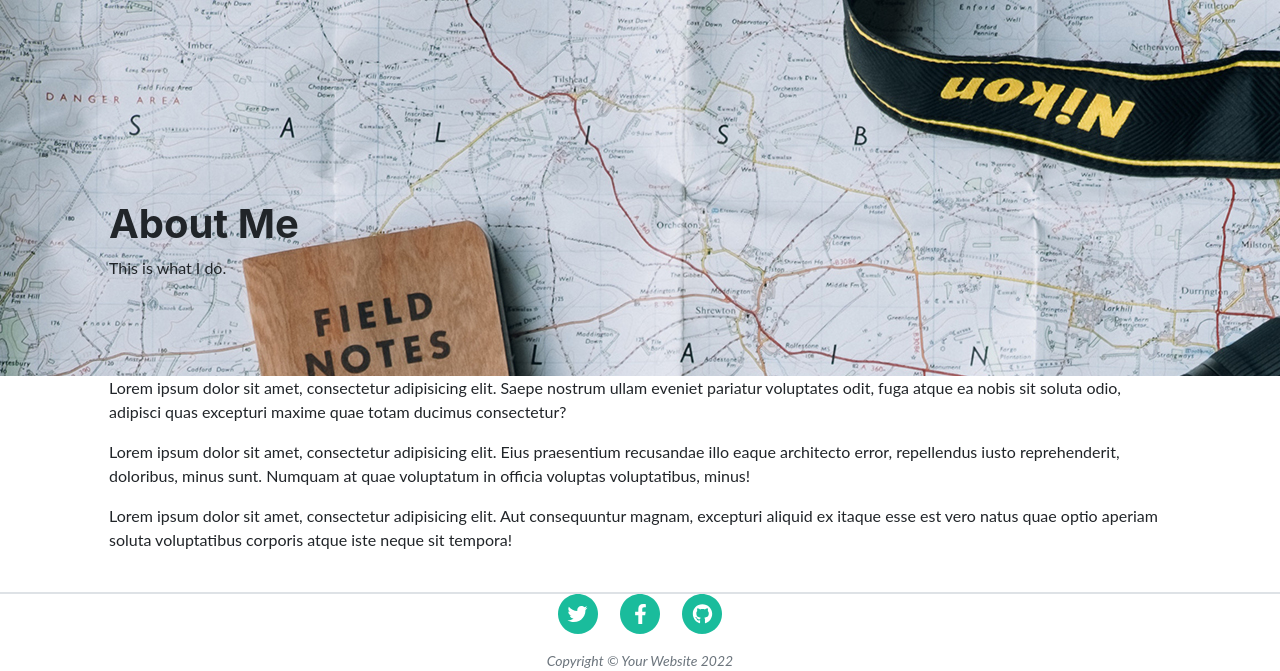
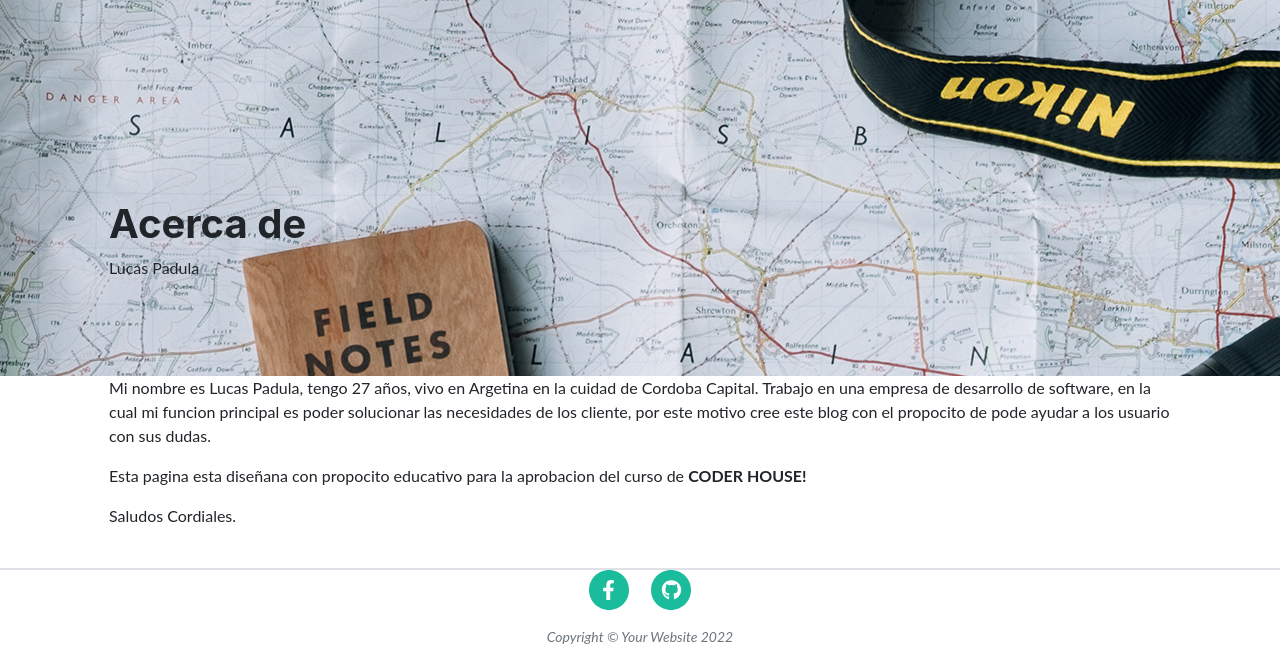
Before and after one commit to Lucaspadula/CoderHouseV1, a Django app: page /AppBlog/About/ in a window 1280 px wide. Shown: the part 144-815 px from the top of the page. After the commit the page ends 788 px from the top, so only its background shows below. Run offline with Django 4.2, Linux system fonts and the light colour scheme; a user stored in the database is signed in; some libraries are stand-ins or nearby versions.

Commit message:
Agregamos el Acerca de

```diff
--- a/templates/about.html
+++ b/templates/about.html
@@ -30,8 +30,8 @@
                 <div class="row gx-4 gx-lg-5 justify-content-center">
                     <div class="col-md-10 col-lg-8 col-xl-7">
                         <div class="page-heading">
-                            <h1>About Me</h1>
-                            <span class="subheading">This is what I do.</span>
+                            <h1>Acerca de</h1>
+                            <span class="subheading">Lucas Padula</span>
                         </div>
                     </div>
                 </div>
@@ -42,9 +42,12 @@
             <div class="container px-4 px-lg-5">
                 <div class="row gx-4 gx-lg-5 justify-content-center">
                     <div class="col-md-10 col-lg-8 col-xl-7">
-                        <p>Lorem ipsum dolor sit amet, consectetur adipisicing elit. Saepe nostrum ullam eveniet pariatur voluptates odit, fuga atque ea nobis sit soluta odio, adipisci quas excepturi maxime quae totam ducimus consectetur?</p>
-                        <p>Lorem ipsum dolor sit amet, consectetur adipisicing elit. Eius praesentium recusandae illo eaque architecto error, repellendus iusto reprehenderit, doloribus, minus sunt. Numquam at quae voluptatum in officia voluptas voluptatibus, minus!</p>
-                        <p>Lorem ipsum dolor sit amet, consectetur adipisicing elit. Aut consequuntur magnam, excepturi aliquid ex itaque esse est vero natus quae optio aperiam soluta voluptatibus corporis atque iste neque sit tempora!</p>
+                        <p>Mi nombre es Lucas Padula, tengo 27 años, vivo en Argetina en la cuidad de Cordoba Capital. Trabajo en una empresa de desarrollo de software, en la cual mi funcion principal es poder solucionar
+                            las necesidades de los cliente, por este motivo cree este blog con el propocito de pode ayudar a los usuario con sus dudas.
+
+                            <p>Esta pagina esta diseñana con propocito educativo para la aprobacion del curso de <strong>CODER HOUSE!</strong>
+                            <p>Saludos Cordiales.
+                        </p>
                     </div>
                 </div>
             </div>
@@ -55,16 +58,9 @@
                 <div class="row gx-4 gx-lg-5 justify-content-center">
                     <div class="col-md-10 col-lg-8 col-xl-7">
                         <ul class="list-inline text-center">
+
                             <li class="list-inline-item">
-                                <a href="#!">
-                                    <span class="fa-stack fa-lg">
-                                        <i class="fas fa-circle fa-stack-2x"></i>
-                                        <i class="fab fa-twitter fa-stack-1x fa-inverse"></i>
-                                    </span>
-                                </a>
-                            </li>
-                            <li class="list-inline-item">
-                                <a href="#!">
+                                <a href="https://www.facebook.com/lukaapc">
                                     <span class="fa-stack fa-lg">
                                         <i class="fas fa-circle fa-stack-2x"></i>
                                         <i class="fab fa-facebook-f fa-stack-1x fa-inverse"></i>
@@ -72,7 +68,7 @@
                                 </a>
                             </li>
                             <li class="list-inline-item">
-                                <a href="#!">
+                                <a href="https://github.com/Lucaspadula">
                                     <span class="fa-stack fa-lg">
                                         <i class="fas fa-circle fa-stack-2x"></i>
                                         <i class="fab fa-github fa-stack-1x fa-inverse"></i>
```
Also changed, not shown: templates/index.html (+1 -8 lines), db.sqlite3.
